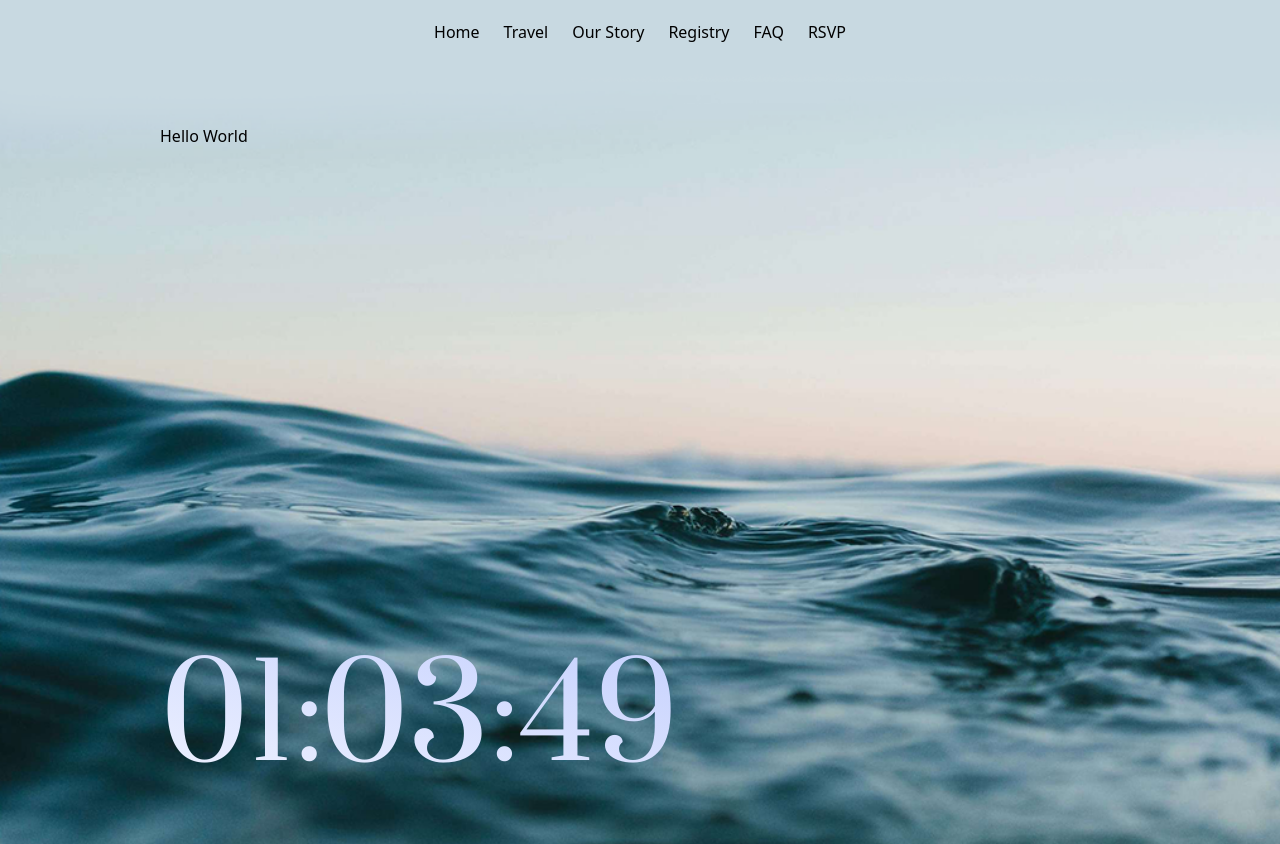
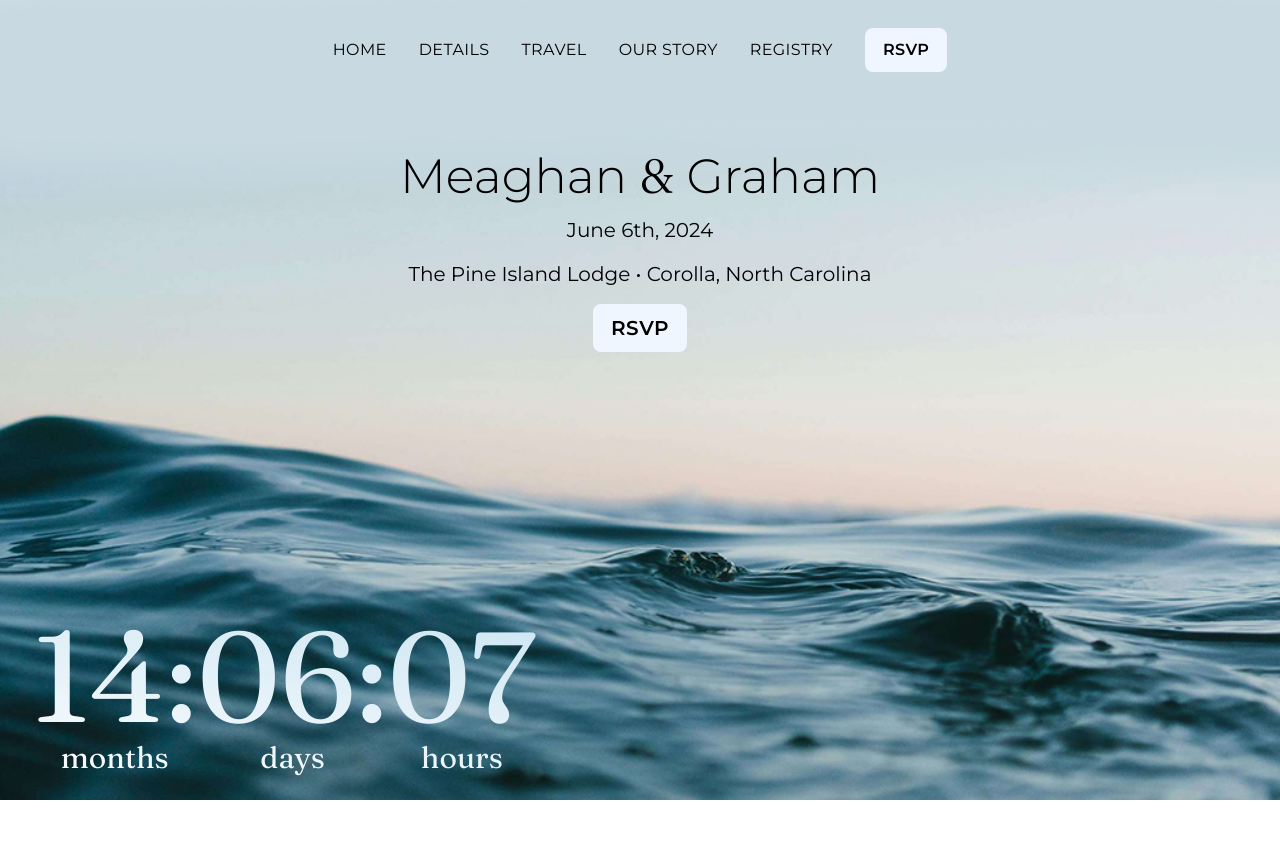
Before and after one commit to MeaghanCampbell/wedding-website, a Vue app: page / in a window 1280 px wide. After the commit the page ends 800 px from the top, so only its background shows below. Built offline with nearby package versions, Linux system fonts and the light colour scheme.

Commit message:
nav, home, timer

```diff
--- a/index.html
+++ b/index.html
@@ -13,11 +13,11 @@
     <link href="./src/output.css" rel="stylesheet">
     <link rel="preconnect" href="https://fonts.googleapis.com">
     <link rel="preconnect" href="https://fonts.gstatic.com" crossorigin>
-    <link href="https://fonts.googleapis.com/css2?family=Prata&display=swap" rel="stylesheet">
+    <link href="https://fonts.googleapis.com/css2?family=Prata&display=swap&family=Montserrat:ital,wght@0,100..900;1,100..900&family=Fraunces:ital,opsz,wght@0,9..144,100..900;1,9..144,100..900" rel="stylesheet">
     <title>Meadows Wedding</title>
   </head>
   <body>
-    <div id="app"></div>
+    <div id="app" class="normal-text montserrat-regular"></div>
     <script type="module" src="/src/main.js"></script>
   </body>
 </html>
--- a/src/App.vue
+++ b/src/App.vue
@@ -1,14 +1,7 @@
 <script setup>
-import { RouterView } from 'vue-router'
-import Nav from './components/Nav.vue'
+  import { RouterView } from 'vue-router'
 </script>
 
 <template>
-  <header>
-    <div class="wrapper">
-        <Nav />
-    </div>
-  </header>
-
   <RouterView />
 </template>
--- a/src/components/Nav.vue
+++ b/src/components/Nav.vue
@@ -4,13 +4,22 @@ import { RouterLink } from 'vue-router'
 </script>
 
 <template>
-    <nav class="bg-color flex space-x-6 items-center justify-center pt-5">
-        <RouterLink to="/">Home</RouterLink>
+    <!-- desktop nav -->
+    <nav class="hidden md:flex space-x-8 tracking-wide items-center justify-center pt-7 normal-text uppercase px-4 sm:px-8">
+        <RouterLink class="" to="/">Home</RouterLink>
+        <RouterLink to="/details">Details</RouterLink>
         <RouterLink to="/travel">Travel</RouterLink>
         <RouterLink to="/our-story">Our Story</RouterLink>
         <RouterLink to="/registry">Registry</RouterLink>
-        <RouterLink to="/faq">FAQ</RouterLink>
-        <RouterLink to="/rsvp">RSVP</RouterLink>
+        <div class="px-4 py-2 rounded-lg bg-blue-50 border-2 border-blue-50 hover:bg-transparent transition inline-flex montserrat-bold tracking-wide">
+            <RouterLink to="/rsvp">RSVP</RouterLink>
+        </div>
+    </nav>
+    <!-- mobile nav -->
+    <nav class="md:hidden pt-7 normal-text uppercase px-4 sm:px-8" id="mobile-menu">
+        <div>
+            mobile menu
+        </div>
     </nav>
 </template>
 
--- a/src/input.css
+++ b/src/input.css
@@ -2,17 +2,58 @@
 @tailwind components;
 @tailwind utilities;
 
-.prata-regular {
-    font-family: "Prata", serif;
+
+.fraunces-regular {
+    font-family: "Fraunces", serif;
+    font-optical-sizing: auto;
+    font-weight: 300;
+    font-style: normal;
+    font-variation-settings:
+      "SOFT" 0,
+      "WONK" 0;
+  }
+
+  .fraunces-bold {
+    font-family: "Fraunces", serif;
+    font-optical-sizing: auto;
     font-weight: 400;
     font-style: normal;
-}
+    font-variation-settings:
+      "SOFT" 0,
+      "WONK" 0;
+  }
+
+
 
 .bg-color {
     background-color: #c8d9e1;
 }
 
 .gradient-background {
-    background: linear-gradient(to bottom, #c8d9e1 0%, #ffffff 30%);
+    background: linear-gradient(to bottom, #c8d9e1 0%, #ffffff 50%);
     height: 100vh; /* Adjust as needed */
 }
+
+.text-gradient {
+    --tw-gradient-from: #ffffff var(--tw-gradient-from-position);
+    --tw-gradient-to: #b2d8ec var(--tw-gradient-to-position);
+    --tw-gradient-stops: var(--tw-gradient-from), var(--tw-gradient-to);
+}
+
+.normal-text {
+    font-family: "Montserrat", sans-serif;
+    font-optical-sizing: auto;
+    font-style: normal;
+}
+
+.montserrat-light {
+    font-weight: 300;
+}
+
+.montserrat-regular {
+    font-weight: 400;
+}
+
+.montserrat-bold {
+    font-weight: 600;
+}
--- a/src/output.css
+++ b/src/output.css
@@ -554,6 +554,19 @@ video {
   --tw-contain-style:  ;
 }
 
+.fixed {
+  position: fixed;
+}
+
+.inset-x-0 {
+  left: 0px;
+  right: 0px;
+}
+
+.bottom-0 {
+  bottom: 0px;
+}
+
 .mx-auto {
   margin-left: auto;
   margin-right: auto;
@@ -563,48 +576,62 @@ video {
   display: flex;
 }
 
-.h-full {
-  height: 100%;
+.inline-flex {
+  display: inline-flex;
+}
+
+.hidden {
+  display: none;
 }
 
 .max-w-5xl {
   max-width: 64rem;
 }
 
-.items-end {
-  align-items: flex-end;
+.flex-col {
+  flex-direction: column;
 }
 
 .items-center {
   align-items: center;
 }
 
-.justify-start {
-  justify-content: flex-start;
-}
-
 .justify-center {
   justify-content: center;
 }
 
-.space-x-6 > :not([hidden]) ~ :not([hidden]) {
+.space-x-8 > :not([hidden]) ~ :not([hidden]) {
   --tw-space-x-reverse: 0;
-  margin-right: calc(1.5rem * var(--tw-space-x-reverse));
-  margin-left: calc(1.5rem * calc(1 - var(--tw-space-x-reverse)));
+  margin-right: calc(2rem * var(--tw-space-x-reverse));
+  margin-left: calc(2rem * calc(1 - var(--tw-space-x-reverse)));
+}
+
+.space-y-4 > :not([hidden]) ~ :not([hidden]) {
+  --tw-space-y-reverse: 0;
+  margin-top: calc(1rem * calc(1 - var(--tw-space-y-reverse)));
+  margin-bottom: calc(1rem * var(--tw-space-y-reverse));
+}
+
+.rounded-lg {
+  border-radius: 0.5rem;
+}
+
+.border-2 {
+  border-width: 2px;
+}
+
+.border-blue-50 {
+  --tw-border-opacity: 1;
+  border-color: rgb(239 246 255 / var(--tw-border-opacity));
+}
+
+.bg-blue-50 {
+  --tw-bg-opacity: 1;
+  background-color: rgb(239 246 255 / var(--tw-bg-opacity));
 }
 
 .bg-gradient-to-tr {
   background-image: linear-gradient(to top right, var(--tw-gradient-stops));
-}
-
-.from-indigo-50 {
-  --tw-gradient-from: #eef2ff var(--tw-gradient-from-position);
-  --tw-gradient-to: rgb(238 242 255 / 0) var(--tw-gradient-to-position);
-  --tw-gradient-stops: var(--tw-gradient-from), var(--tw-gradient-to);
-}
-
-.to-indigo-200 {
-  --tw-gradient-to: #c7d2fe var(--tw-gradient-to-position);
 }
 
 .bg-clip-text {
@@ -617,18 +644,32 @@ video {
   padding-right: 1rem;
 }
 
-.py-1 {
-  padding-top: 0.25rem;
-  padding-bottom: 0.25rem;
-}
-
 .py-14 {
   padding-top: 3.5rem;
   padding-bottom: 3.5rem;
 }
 
-.pt-5 {
-  padding-top: 1.25rem;
+.py-2 {
+  padding-top: 0.5rem;
+  padding-bottom: 0.5rem;
+}
+
+.py-6 {
+  padding-top: 1.5rem;
+  padding-bottom: 1.5rem;
+}
+
+.pt-7 {
+  padding-top: 1.75rem;
+}
+
+.text-center {
+  text-align: center;
+}
+
+.text-4xl {
+  font-size: 2.25rem;
+  line-height: 2.5rem;
 }
 
 .text-7xl {
@@ -636,14 +677,49 @@ video {
   line-height: 1;
 }
 
+.text-xl {
+  font-size: 1.25rem;
+  line-height: 1.75rem;
+}
+
+.uppercase {
+  text-transform: uppercase;
+}
+
+.tracking-wide {
+  letter-spacing: 0.025em;
+}
+
 .text-transparent {
   color: transparent;
 }
 
-.prata-regular {
-  font-family: "Prata", serif;
+.transition {
+  transition-property: color, background-color, border-color, text-decoration-color, fill, stroke, opacity, box-shadow, transform, filter, -webkit-backdrop-filter;
+  transition-property: color, background-color, border-color, text-decoration-color, fill, stroke, opacity, box-shadow, transform, filter, backdrop-filter;
+  transition-property: color, background-color, border-color, text-decoration-color, fill, stroke, opacity, box-shadow, transform, filter, backdrop-filter, -webkit-backdrop-filter;
+  transition-timing-function: cubic-bezier(0.4, 0, 0.2, 1);
+  transition-duration: 150ms;
+}
+
+.fraunces-regular {
+  font-family: "Fraunces", serif;
+  font-optical-sizing: auto;
+  font-weight: 300;
+  font-style: normal;
+  font-variation-settings:
+      "SOFT" 0,
+      "WONK" 0;
+}
+
+.fraunces-bold {
+  font-family: "Fraunces", serif;
+  font-optical-sizing: auto;
   font-weight: 400;
   font-style: normal;
+  font-variation-settings:
+      "SOFT" 0,
+      "WONK" 0;
 }
 
 .bg-color {
@@ -651,9 +727,37 @@ video {
 }
 
 .gradient-background {
-  background: linear-gradient(to bottom, #c8d9e1 0%, #ffffff 30%);
+  background: linear-gradient(to bottom, #c8d9e1 0%, #ffffff 50%);
   height: 100vh;
   /* Adjust as needed */
+}
+
+.text-gradient {
+  --tw-gradient-from: #ffffff var(--tw-gradient-from-position);
+  --tw-gradient-to: #b2d8ec var(--tw-gradient-to-position);
+  --tw-gradient-stops: var(--tw-gradient-from), var(--tw-gradient-to);
+}
+
+.normal-text {
+  font-family: "Montserrat", sans-serif;
+  font-optical-sizing: auto;
+  font-style: normal;
+}
+
+.montserrat-light {
+  font-weight: 300;
+}
+
+.montserrat-regular {
+  font-weight: 400;
+}
+
+.montserrat-bold {
+  font-weight: 600;
+}
+
+.hover\:bg-transparent:hover {
+  background-color: transparent;
 }
 
 @media (min-width: 640px) {
@@ -667,8 +771,28 @@ video {
     padding-bottom: 5rem;
   }
 
+  .sm\:text-3xl {
+    font-size: 1.875rem;
+    line-height: 2.25rem;
+  }
+
+  .sm\:text-5xl {
+    font-size: 3rem;
+    line-height: 1;
+  }
+
   .sm\:text-9xl {
     font-size: 8rem;
     line-height: 1;
   }
 }
+
+@media (min-width: 768px) {
+  .md\:flex {
+    display: flex;
+  }
+
+  .md\:hidden {
+    display: none;
+  }
+}
--- a/src/router/index.js
+++ b/src/router/index.js
@@ -15,9 +15,9 @@ const router = createRouter({
       component: () => import('../views/Travel.vue')
     },
     {
-      path: '/faq',
-      name: 'FAQ',
-      component: () => import('../views/FAQ.vue')
+      path: '/details',
+      name: 'Details',
+      component: () => import('../views/Details.vue')
     },
     {
       path: '/rsvp',
--- a/src/views/FAQ.vue
+++ b/src/views/Details.vue
@@ -1,11 +1,12 @@
 <script setup>
-
+  import Nav from '../components/Nav.vue'
 </script>
 
 <template>
   <main class="gradient-background">
+    <Nav />
     <section class="px-4 sm:px-8 py-14 sm:py-20 max-w-5xl mx-auto">
-      Hello from FAQ
+      <p>Details</p>
     </section>
   </main>
 </template>
--- a/src/views/Home.vue
+++ b/src/views/Home.vue
@@ -1,15 +1,70 @@
 <script setup>
+  import Nav from '../components/Nav.vue'
+  import { RouterLink } from 'vue-router'
+  import { onMounted, onUnmounted, reactive } from 'vue'
 
+  const targetDate = new Date('June 6, 2025 17:00:00 EDT');
+  const timer = reactive({
+    months: 0,
+    days: 0,
+    hours: 0,
+  });
+
+  let intervalId;
+
+  onMounted(() => {
+    intervalId = setInterval(() => {
+      const now = new Date();
+      const diff = targetDate - now;
+
+      timer.months = Math.max(0, Math.floor(diff / (1000 * 60 * 60 * 24 * 30))).toString().padStart(2, '0');
+      timer.days = Math.max(0, Math.floor((diff % (1000 * 60 * 60 * 24 * 30)) / (1000 * 60 * 60 * 24))).toString().padStart(2, '0');
+      timer.hours = Math.max(0, Math.floor((diff % (1000 * 60 * 60 * 24)) / (1000 * 60 * 60))).toString().padStart(2, '0');
+    }, 1000);
+  });
+
+  onUnmounted(() => {
+    clearInterval(intervalId);
+  });
 </script>
 
 <template>
   <main class="image-bg">
-    <section class="px-4 sm:px-8 py-14 sm:py-20 max-w-5xl mx-auto h-full">
-      Hello World
-      <div class="flex justify-start items-end h-full">
-        <p class="prata-regular text-7xl sm:text-9xl text-transparent bg-clip-text bg-gradient-to-tr from-indigo-50 to-indigo-200 py-1">01:03:49</p>
+
+    <Nav />
+
+    <section class="px-4 sm:px-8 py-14 sm:py-20 max-w-5xl mx-auto">
+
+      <div class="text-center space-y-4">
+        <p class="text-4xl sm:text-5xl montserrat-light">Meaghan <span class="fraunces-regular">&</span> Graham</p>
+        <p class="text-xl">June 6th, 2024</p>
+        <p class="text-xl">The Pine Island Lodge • Corolla, North Carolina</p>
+        <div class="px-4 py-2 rounded-lg bg-blue-50 border-2 border-blue-50 hover:bg-transparent transition inline-flex montserrat-bold tracking-wide text-xl">
+          <RouterLink to="/rsvp">RSVP</RouterLink>
+        </div>
       </div>
+
+      <div class="fixed inset-x-0 bottom-0">
+        <div class="px-4 sm:px-8">
+          <div class="flex items-center fraunces-bold text-7xl sm:text-9xl text-transparent bg-clip-text bg-gradient-to-tr text-gradient py-6">
+            <div class="flex flex-col items-center">
+              <p>{{ timer.months }}:</p>
+              <p class="text-xl sm:text-3xl">months</p>
+            </div>
+            <div class="flex flex-col items-center">
+              <p>{{ timer.days }}:</p>
+              <p class="text-xl sm:text-3xl">days</p>
+            </div>
+            <div class="flex flex-col items-center">
+              <p>{{ timer.hours }}</p>
+              <p class="text-xl sm:text-3xl">hours</p>
+            </div>
+          </div>
+        </div>
+      </div>
+
     </section>
+
   </main>
 </template>
 
@@ -17,7 +72,7 @@
   .image-bg {
       background-image: url('../assets/ocean-photo.png');
       background-size: cover;
-      background-position: center;
+      background-position: top;
       height: 100vh; /* Adjust as needed */
   }
 </style>
--- a/src/views/OurStory.vue
+++ b/src/views/OurStory.vue
@@ -1,11 +1,12 @@
 <script setup>
-
+  import Nav from '../components/Nav.vue'
 </script>
 
 <template>
   <main class="gradient-background">
+    <Nav />
     <section class="px-4 sm:px-8 py-14 sm:py-20 max-w-5xl mx-auto">
-      Hello from Our Story
+      <p>Our Story</p>
     </section>
   </main>
 </template>
--- a/src/views/RSVP.vue
+++ b/src/views/RSVP.vue
@@ -1,11 +1,12 @@
 <script setup>
-
+  import Nav from '../components/Nav.vue'
 </script>
 
 <template>
   <main class="gradient-background">
+    <Nav />
     <section class="px-4 sm:px-8 py-14 sm:py-20 max-w-5xl mx-auto">
-      Hello from RSVP
+      <p>RSVP</p>
     </section>
   </main>
 </template>
--- a/src/views/Registry.vue
+++ b/src/views/Registry.vue
@@ -1,11 +1,12 @@
 <script setup>
-
+  import Nav from '../components/Nav.vue'
 </script>
 
 <template>
   <main class="gradient-background">
+    <Nav />
     <section class="px-4 sm:px-8 py-14 sm:py-20 max-w-5xl mx-auto">
-      Hello from Registry
+      <p>Registry</p>
     </section>
   </main>
 </template>
--- a/src/views/Travel.vue
+++ b/src/views/Travel.vue
@@ -1,11 +1,12 @@
 <script setup>
-
+  import Nav from '../components/Nav.vue'
 </script>
 
 <template>
   <main class="gradient-background">
+    <Nav />
     <section class="px-4 sm:px-8 py-14 sm:py-20 max-w-5xl mx-auto">
-      Hello from travel
+      <p>Travel</p>
     </section>
   </main>
 </template>
```
Also changed, not shown: 1 other file (tests, documents, lock files or other folders).
